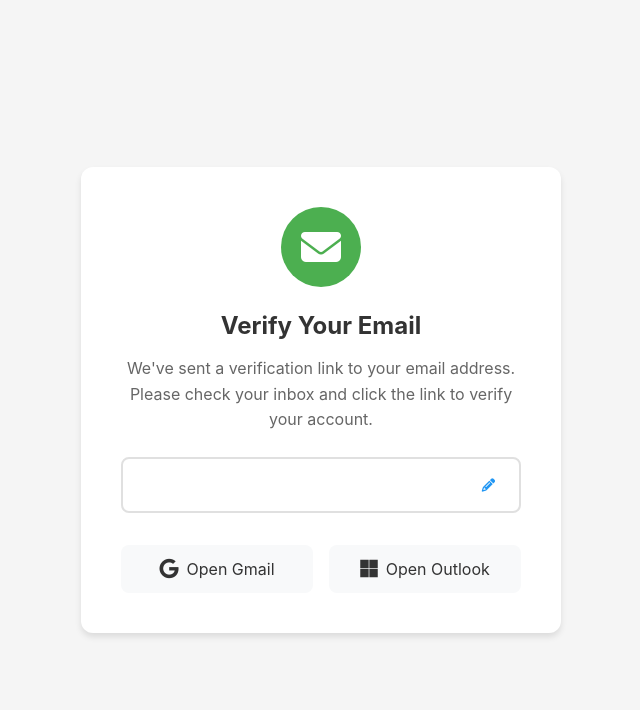
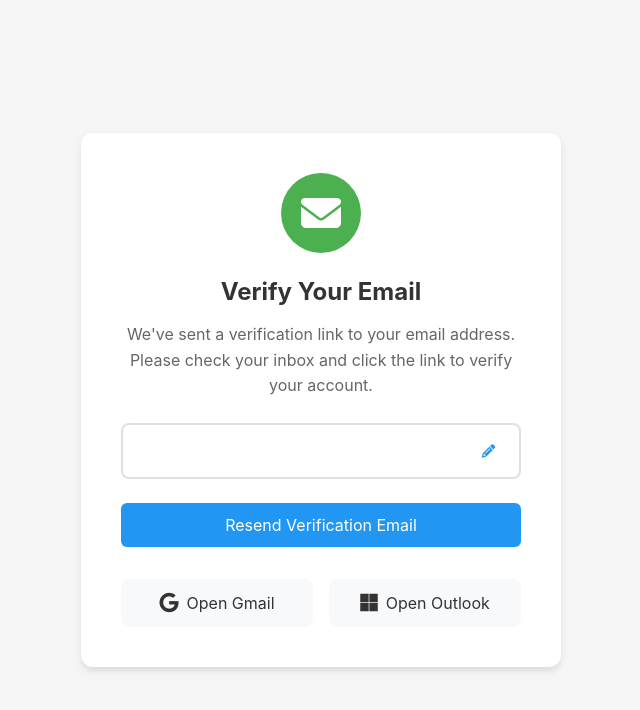
Before and after one commit to KenyanAudo03/The_Nest_Social_Web, a Django app: template authentication/templates/email_sent.html in a window 1280 px wide. Shown: the top 710 px of the page, without its empty margins (319-959 px from the left). Run offline with Django 4.2, Linux system fonts and the light colour scheme; the template is opened without the code that fills it, so the values that code supplies are empty.

Commit message:
add home page template and enhance email sent template with resend button

```diff
--- a/authentication/templates/email_sent.html
+++ b/authentication/templates/email_sent.html
@@ -115,7 +115,8 @@
         color: #1976d2;
       }
 
-      .update-button {
+      .update-button,
+      .resend-button {
         display: none;
         background-color: #2196f3;
         color: white;
@@ -128,7 +129,8 @@
         margin-top: 12px;
       }
 
-      .update-button:hover {
+      .update-button:hover,
+      .resend-button:hover {
         background-color: #1976d2;
       }
 
@@ -175,6 +177,11 @@
 
       .shake {
         animation: shake 0.4s ease-in-out;
+      }
+
+      .resend-button {
+        display: block;
+        width: 100%;
       }
       .message_container {
         position: fixed;
@@ -324,6 +331,13 @@
         </div>
       </form>
 
+      <form action="{% url 'resend_email' email=email %}" method="POST">
+        {% csrf_token %}
+        <button type="submit" class="resend-button">
+          Resend Verification Email
+        </button>
+      </form>
+
       <div class="button-group">
         <a href="https://mail.google.com/" target="_blank" class="btn">
           <i class="fa-brands fa-google"></i> Open Gmail
@@ -379,13 +393,6 @@
 
           emailForm.submit();
         });
-
-        document.addEventListener("keydown", function (event) {
-          if (event.key === "Escape" && !emailInput.readOnly) {
-            emailInput.value = originalEmail;
-            toggleEditMode(false);
-          }
-        });
       });
 
       // Messages
```
Also changed, not shown: authentication/templates/home.html (added, +11 -0 lines), authentication/templates/signup.html (+14 -34 lines).
